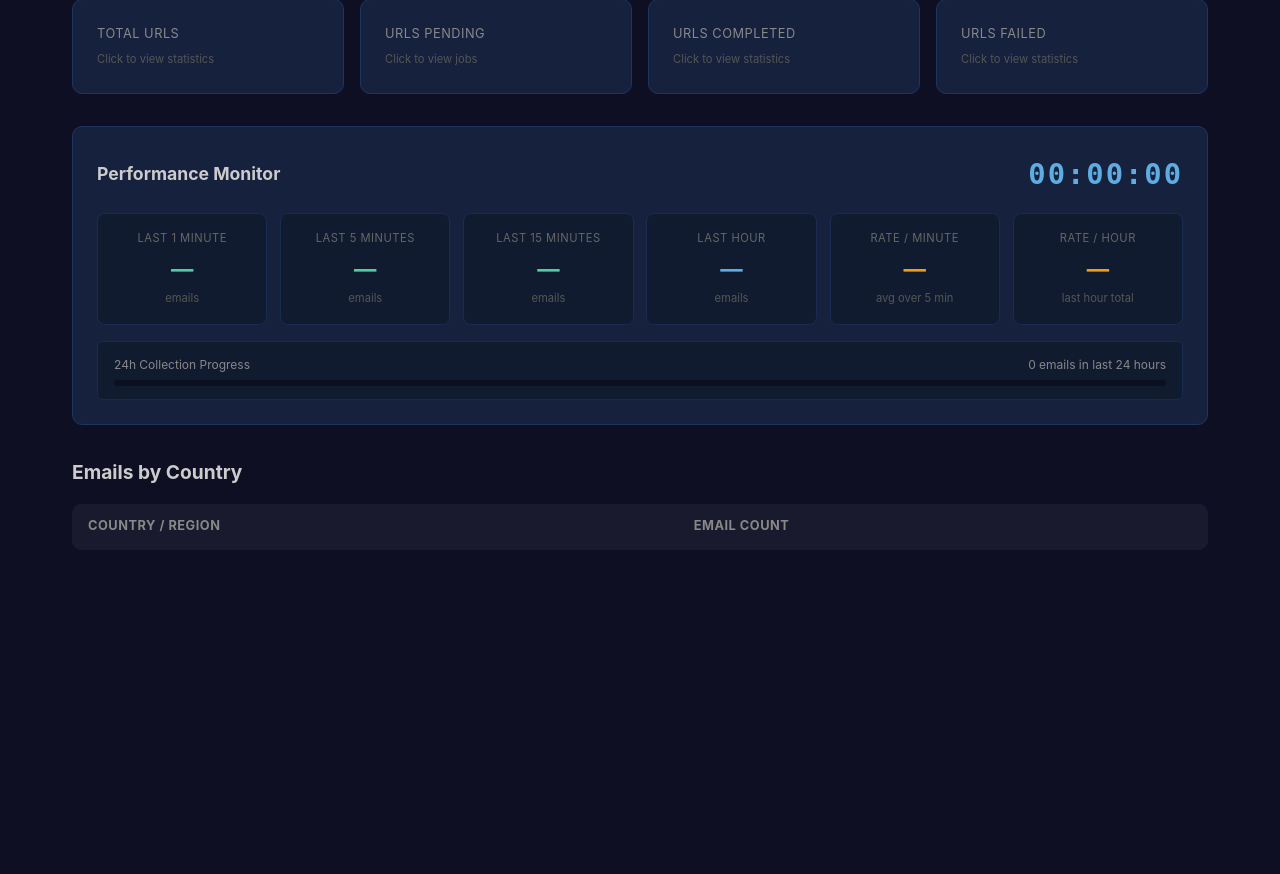
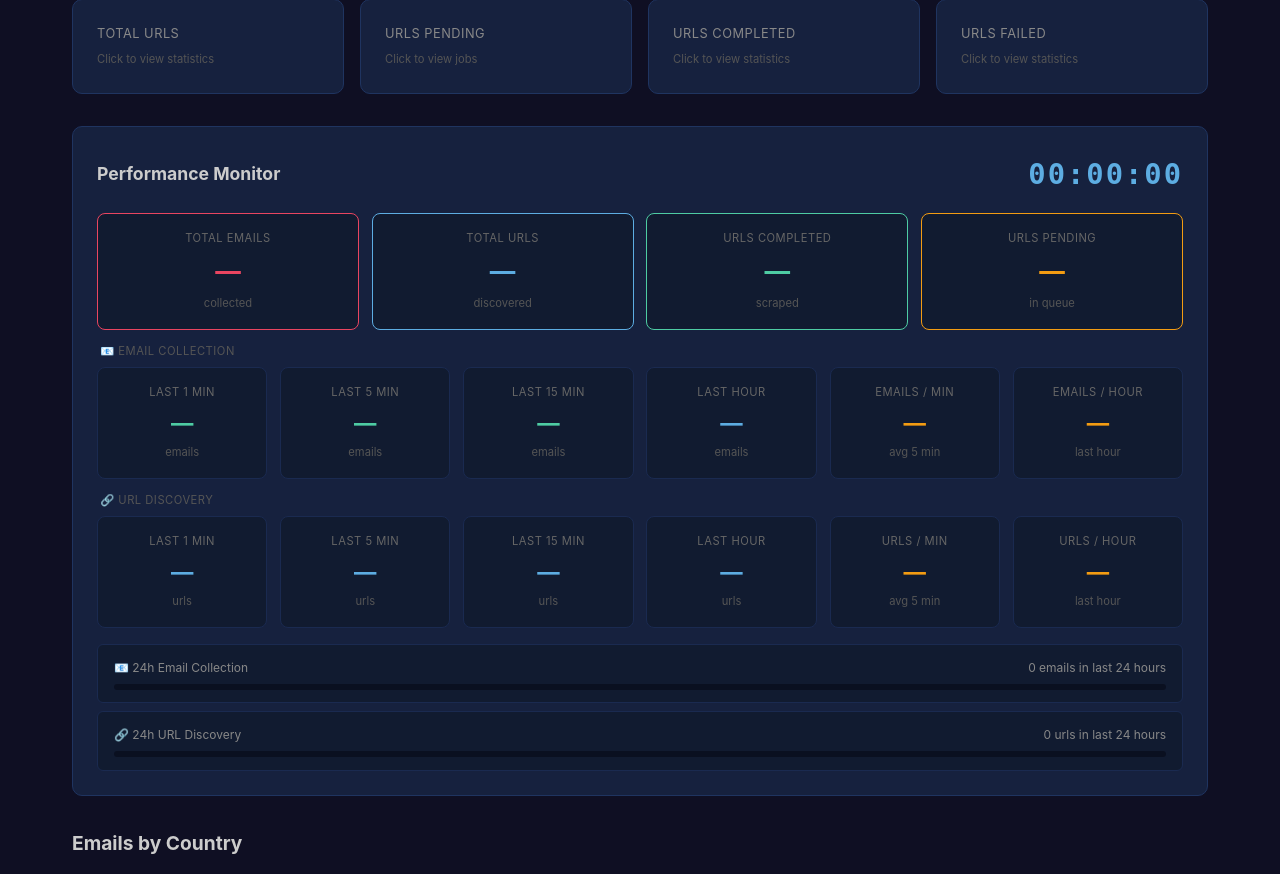
Before and after one commit to byronbeef-hash/global, a Python web app: template app/dashboard/templates/home.html in a window 1280 px wide. Shown: the part 286-1160 px from the top of the page. Before the commit the page ends 836 px from the top, so only its background shows below. Run offline with Jinja, Linux system fonts and the light colour scheme; the template is opened without the code that fills it, so the values that code supplies are empty.

Commit message:
Add URL + email totals to performance monitor
- Show total emails, total URLs, URLs completed, URLs pending in top row
- Add URL discovery metrics: per 1min/5min/15min/1hr with rate calculations
- Separate email collection and URL discovery into labeled sections
- Add 24h URL discovery progress bar alongside email bar
- Track URL counts per time window in performance API

Co-Authored-By: Claude Opus 4.6 <noreply@anthropic.com>

```diff
--- a/app/dashboard/templates/home.html
+++ b/app/dashboard/templates/home.html
@@ -176,19 +176,46 @@
                 <h2>Performance Monitor</h2>
                 <div class="perf-clock" id="perf-uptime">00:00:00</div>
             </div>
-            <div class="perf-grid">
+
+            <!-- Totals row -->
+            <div class="perf-grid" style="margin-bottom: .8rem;">
+                <div class="perf-metric" style="border-color:#e94560;">
+                    <div class="pm-label">Total Emails</div>
+                    <div class="pm-value" style="color:#e94560;font-size:1.6rem;" id="perf-total-emails">—</div>
+                    <div class="pm-unit">collected</div>
+                </div>
+                <div class="perf-metric" style="border-color:#5dade2;">
+                    <div class="pm-label">Total URLs</div>
+                    <div class="pm-value blue" style="font-size:1.6rem;" id="perf-total-urls">—</div>
+                    <div class="pm-unit">discovered</div>
+                </div>
+                <div class="perf-metric" style="border-color:#4ecca3;">
+                    <div class="pm-label">URLs Completed</div>
+                    <div class="pm-value" style="color:#4ecca3;font-size:1.6rem;" id="perf-urls-done">—</div>
+                    <div class="pm-unit">scraped</div>
+                </div>
+                <div class="perf-metric" style="border-color:#f39c12;">
+                    <div class="pm-label">URLs Pending</div>
+                    <div class="pm-value rate" style="font-size:1.6rem;" id="perf-urls-pending">—</div>
+                    <div class="pm-unit">in queue</div>
+                </div>
+            </div>
+
+            <!-- Email metrics -->
+            <div style="font-size:.7rem;color:#555;text-transform:uppercase;letter-spacing:.5px;margin-bottom:.4rem;padding-left:.2rem;">📧 Email Collection</div>
+            <div class="perf-grid" style="margin-bottom: .8rem;">
                 <div class="perf-metric">
-                    <div class="pm-label">Last 1 Minute</div>
+                    <div class="pm-label">Last 1 Min</div>
                     <div class="pm-value" id="perf-1min">—</div>
                     <div class="pm-unit">emails</div>
                 </div>
                 <div class="perf-metric">
-                    <div class="pm-label">Last 5 Minutes</div>
+                    <div class="pm-label">Last 5 Min</div>
                     <div class="pm-value" id="perf-5min">—</div>
                     <div class="pm-unit">emails</div>
                 </div>
                 <div class="perf-metric">
-                    <div class="pm-label">Last 15 Minutes</div>
+                    <div class="pm-label">Last 15 Min</div>
                     <div class="pm-value" id="perf-15min">—</div>
                     <div class="pm-unit">emails</div>
                 </div>
@@ -198,23 +225,69 @@
                     <div class="pm-unit">emails</div>
                 </div>
                 <div class="perf-metric">
-                    <div class="pm-label">Rate / Minute</div>
+                    <div class="pm-label">Emails / Min</div>
                     <div class="pm-value rate" id="perf-rate-min">—</div>
-                    <div class="pm-unit">avg over 5 min</div>
+                    <div class="pm-unit">avg 5 min</div>
                 </div>
                 <div class="perf-metric">
-                    <div class="pm-label">Rate / Hour</div>
+                    <div class="pm-label">Emails / Hour</div>
                     <div class="pm-value rate" id="perf-rate-hr">—</div>
-                    <div class="pm-unit">last hour total</div>
+                    <div class="pm-unit">last hour</div>
                 </div>
             </div>
+
+            <!-- URL metrics -->
+            <div style="font-size:.7rem;color:#555;text-transform:uppercase;letter-spacing:.5px;margin-bottom:.4rem;padding-left:.2rem;">🔗 URL Discovery</div>
+            <div class="perf-grid">
+                <div class="perf-metric">
+                    <div class="pm-label">Last 1 Min</div>
+                    <div class="pm-value blue" id="perf-urls-1min">—</div>
+                    <div class="pm-unit">urls</div>
+                </div>
+                <div class="perf-metric">
+                    <div class="pm-label">Last 5 Min</div>
+                    <div class="pm-value blue" id="perf-urls-5min">—</div>
+                    <div class="pm-unit">urls</div>
+                </div>
+                <div class="perf-metric">
+                    <div class="pm-label">Last 15 Min</div>
+                    <div class="pm-value blue" id="perf-urls-15min">—</div>
+                    <div class="pm-unit">urls</div>
+                </div>
+                <div class="perf-metric">
+                    <div class="pm-label">Last Hour</div>
+                    <div class="pm-value blue" id="perf-urls-1hr">—</div>
+                    <div class="pm-unit">urls</div>
+                </div>
+                <div class="perf-metric">
+                    <div class="pm-label">URLs / Min</div>
+                    <div class="pm-value rate" id="perf-urls-rate-min">—</div>
+                    <div class="pm-unit">avg 5 min</div>
+                </div>
+                <div class="perf-metric">
+                    <div class="pm-label">URLs / Hour</div>
+                    <div class="pm-value rate" id="perf-urls-rate-hr">—</div>
+                    <div class="pm-unit">last hour</div>
+                </div>
+            </div>
+
+            <!-- 24h progress bars -->
             <div class="perf-bar-wrap">
                 <div class="perf-bar-label">
-                    <span>24h Collection Progress</span>
+                    <span>📧 24h Email Collection</span>
                     <span id="perf-24hr-count">0 emails in last 24 hours</span>
                 </div>
                 <div class="perf-bar-track">
                     <div class="perf-bar-fill" id="perf-24hr-bar" style="width: 0%;"></div>
+                </div>
+            </div>
+            <div class="perf-bar-wrap" style="margin-top:.5rem;">
+                <div class="perf-bar-label">
+                    <span>🔗 24h URL Discovery</span>
+                    <span id="perf-urls-24hr-count">0 urls in last 24 hours</span>
+                </div>
+                <div class="perf-bar-track">
+                    <div class="perf-bar-fill" id="perf-urls-24hr-bar" style="width: 0%; background: linear-gradient(90deg, #5dade2, #3498db);"></div>
                 </div>
             </div>
         </div>
@@ -406,7 +479,13 @@
                 if (!res.ok) return;
                 const data = await res.json();
 
-                // Update metric values
+                // Totals
+                document.getElementById('perf-total-emails').textContent = (data.total_emails || 0).toLocaleString();
+                document.getElementById('perf-total-urls').textContent = (data.total_urls || 0).toLocaleString();
+                document.getElementById('perf-urls-done').textContent = (data.urls_completed || 0).toLocaleString();
+                document.getElementById('perf-urls-pending').textContent = (data.urls_pending || 0).toLocaleString();
+
+                // Email metrics
                 document.getElementById('perf-1min').textContent = (data.last_1min || 0).toLocaleString();
                 document.getElementById('perf-5min').textContent = (data.last_5min || 0).toLocaleString();
                 document.getElementById('perf-15min').textContent = (data.last_15min || 0).toLocaleString();
@@ -414,12 +493,25 @@
                 document.getElementById('perf-rate-min').textContent = (data.per_minute || 0).toFixed(1);
                 document.getElementById('perf-rate-hr').textContent = (data.per_hour || 0).toLocaleString();
 
-                // 24h bar
+                // URL metrics
+                document.getElementById('perf-urls-1min').textContent = (data.urls_last_1min || 0).toLocaleString();
+                document.getElementById('perf-urls-5min').textContent = (data.urls_last_5min || 0).toLocaleString();
+                document.getElementById('perf-urls-15min').textContent = (data.urls_last_15min || 0).toLocaleString();
+                document.getElementById('perf-urls-1hr').textContent = (data.urls_last_1hr || 0).toLocaleString();
+                document.getElementById('perf-urls-rate-min').textContent = (data.urls_per_minute || 0).toFixed(1);
+                document.getElementById('perf-urls-rate-hr').textContent = (data.urls_per_hour || 0).toLocaleString();
+
+                // 24h email bar
                 const count24 = data.last_24hr || 0;
                 document.getElementById('perf-24hr-count').textContent = count24.toLocaleString() + ' emails in last 24 hours';
-                // Scale bar: 100% = 1000 emails/day target (adjust as needed)
-                const barPct = Math.min(100, (count24 / 1000) * 100);
-                document.getElementById('perf-24hr-bar').style.width = barPct + '%';
+                const emailBarPct = Math.min(100, (count24 / 1000) * 100);
+                document.getElementById('perf-24hr-bar').style.width = emailBarPct + '%';
+
+                // 24h URL bar
+                const urlCount24 = data.urls_last_24hr || 0;
+                document.getElementById('perf-urls-24hr-count').textContent = urlCount24.toLocaleString() + ' urls in last 24 hours';
+                const urlBarPct = Math.min(100, (urlCount24 / 5000) * 100);
+                document.getElementById('perf-urls-24hr-bar').style.width = urlBarPct + '%';
 
                 // Set scraper start time (use running job start or first contact)
                 if (!scraperStartTime) {
```
Also changed, not shown: app/db/queries.py (+59 -8 lines).
